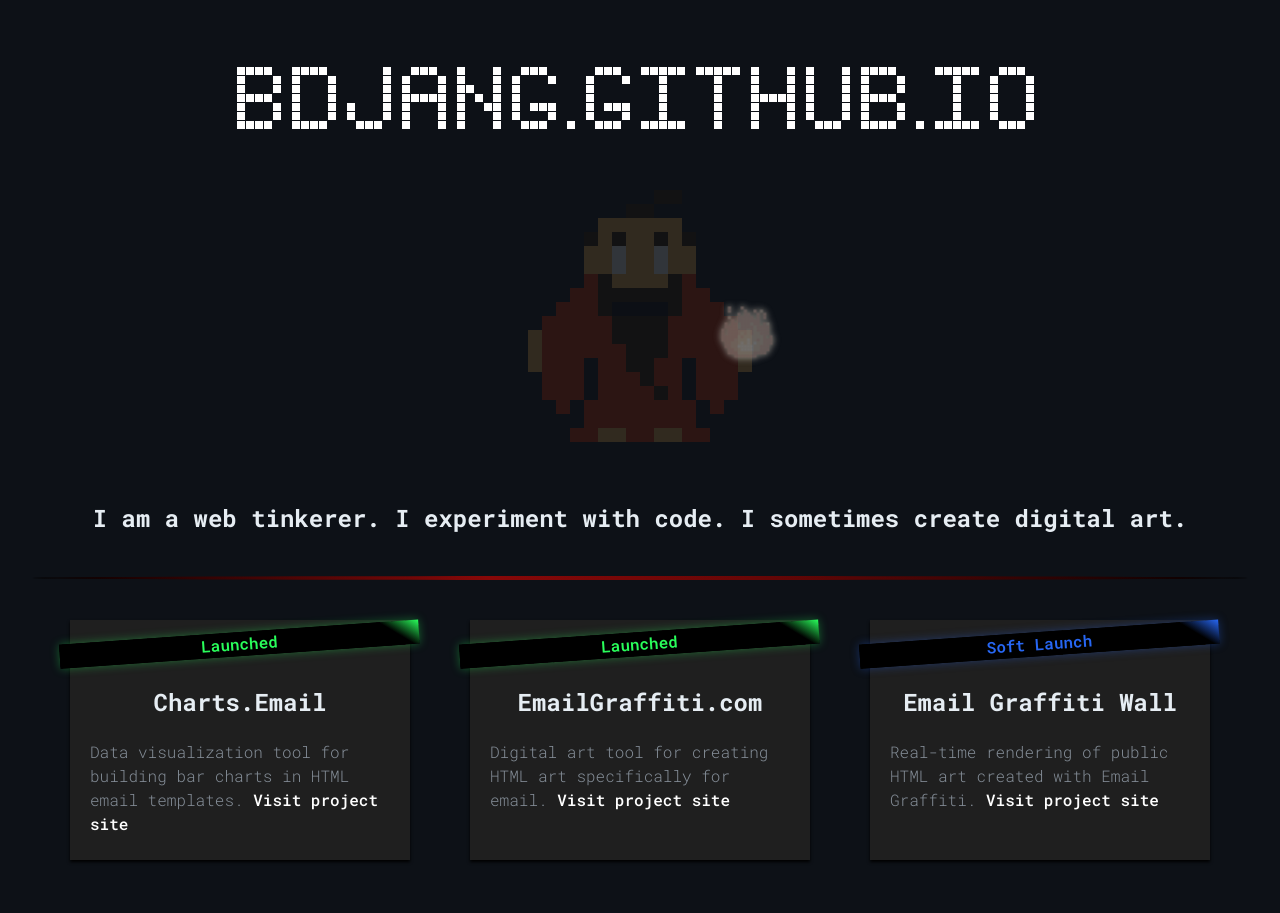
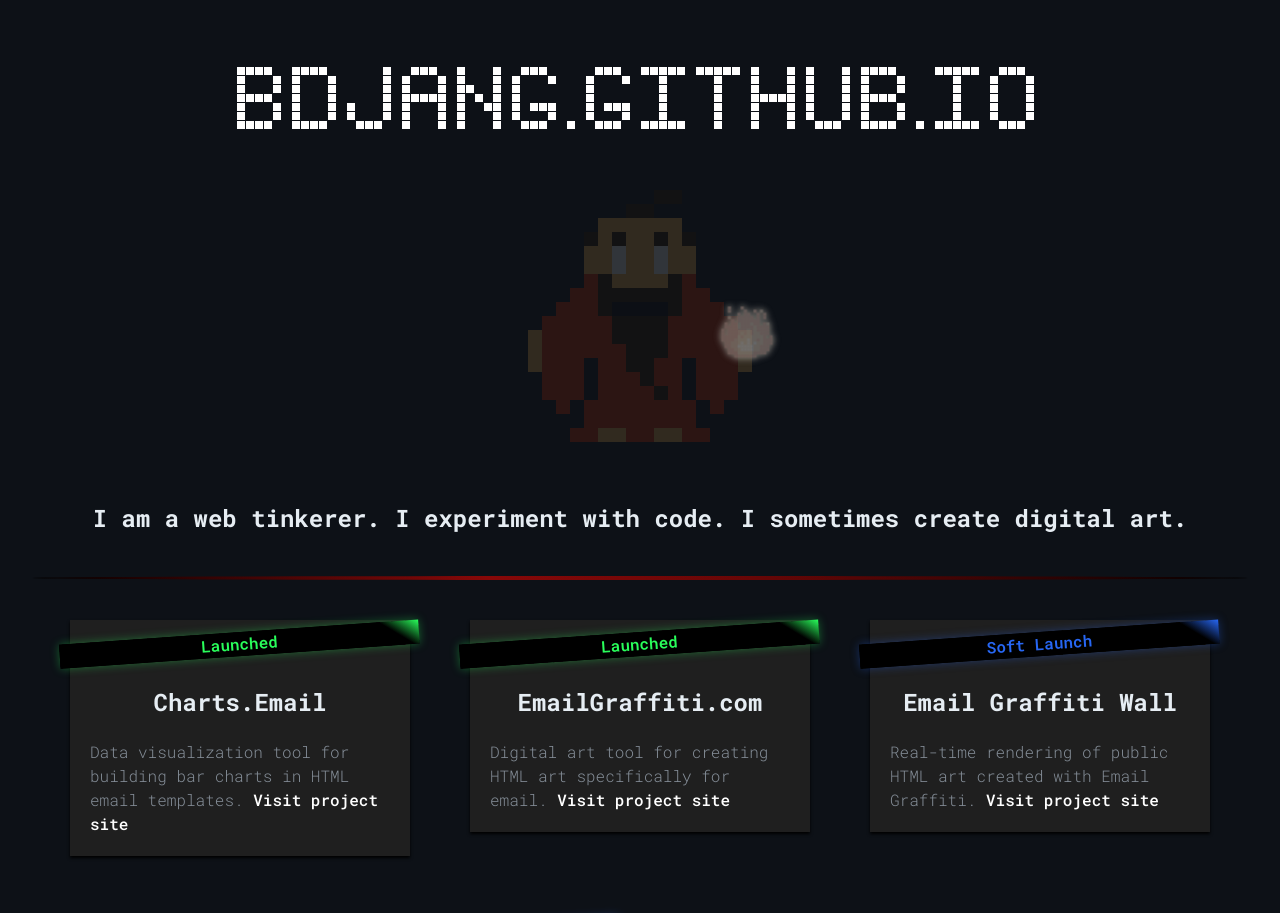
Before and after one commit to bdjang/bdjang.github.io, a React (Vite) app: page / in a window 1280 px wide. Shown: the top 913 px of the page. Built offline with nearby package versions, Linux system fonts and the light colour scheme; no server answers.

Commit message:
Adjust project module height

```diff
--- a/src/components/Project.module.scss
+++ b/src/components/Project.module.scss
@@ -5,7 +5,7 @@ article.projectDesc {
     background-color: #1f1f1f;
     box-shadow: rgba(0, 0, 0, 1) 0px 2px 3px;
     display: inline-block;
-    height: 200px;
+    height: auto;
     margin: 30px;
     max-width: 300px;
     padding: 20px;
@@ -44,6 +44,7 @@ article.projectDesc {
     }
     p {
         color: #848d97;
+        margin: 0;
         text-align: left;
     }
 }
```
